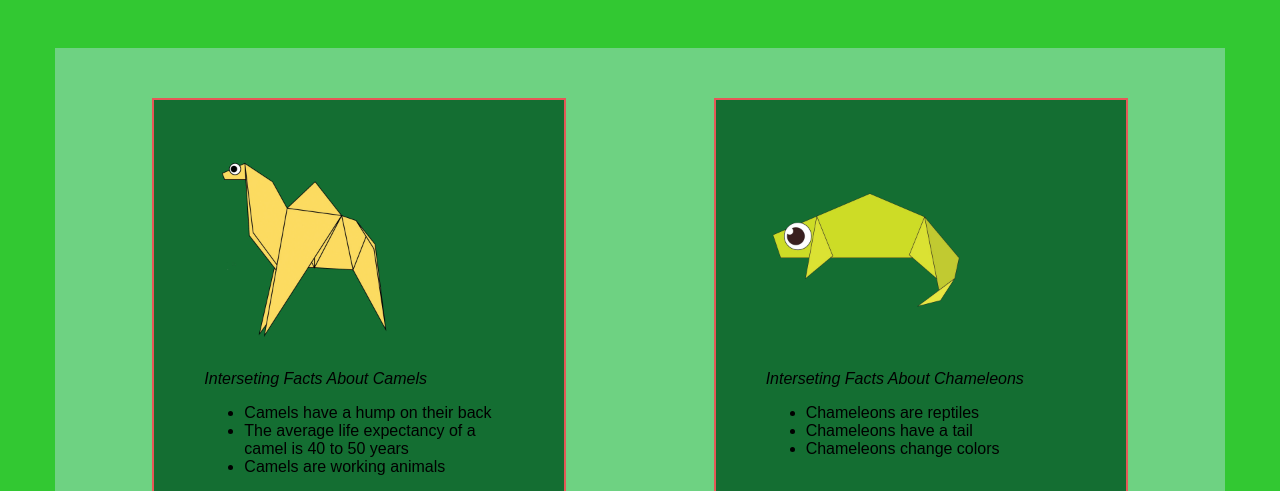
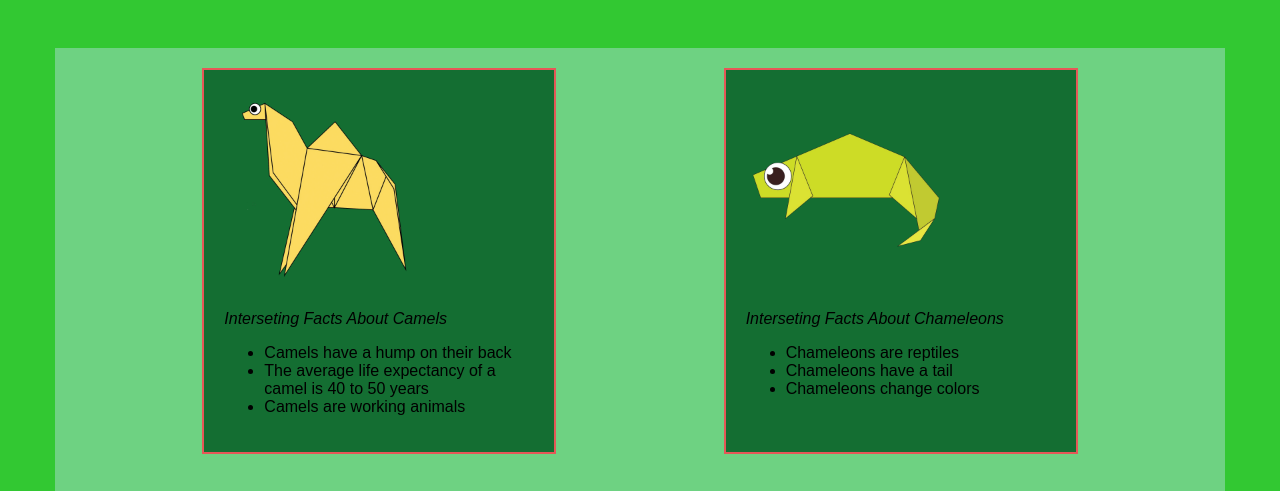
Before and after one commit to Eka416/Origami, a plain HTML site: page index.html in a window 1280 px wide. Shown: the part 245-736 px from the top of the page. Drawn offline with Linux system fonts and the light colour scheme.

Commit message:
Add files via upload

```diff
--- a/style.css
+++ b/style.css
@@ -21,8 +21,8 @@ body{
 .origami{
     border: 2px solid rgb(230, 87, 87);
     border-radius: 0px;
-    padding: 50px;
-    margin: 50px;
+    padding: 20px;
+    margin: 20px;
     width: 310px;
     font-family: fantasy;
     background-color:rgb(20, 110, 50)
```
